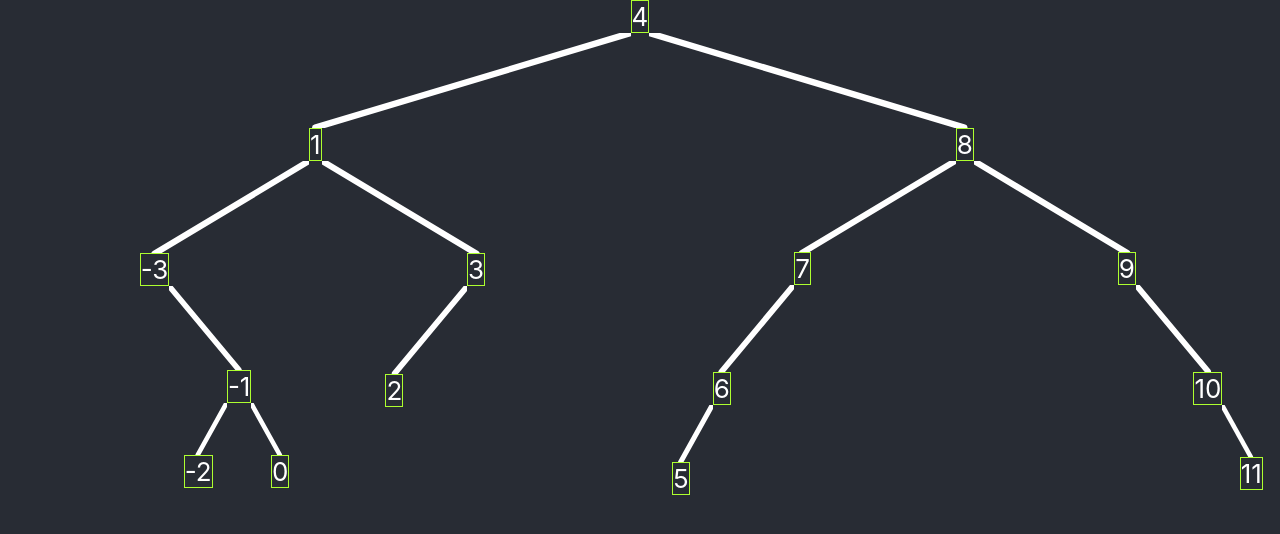
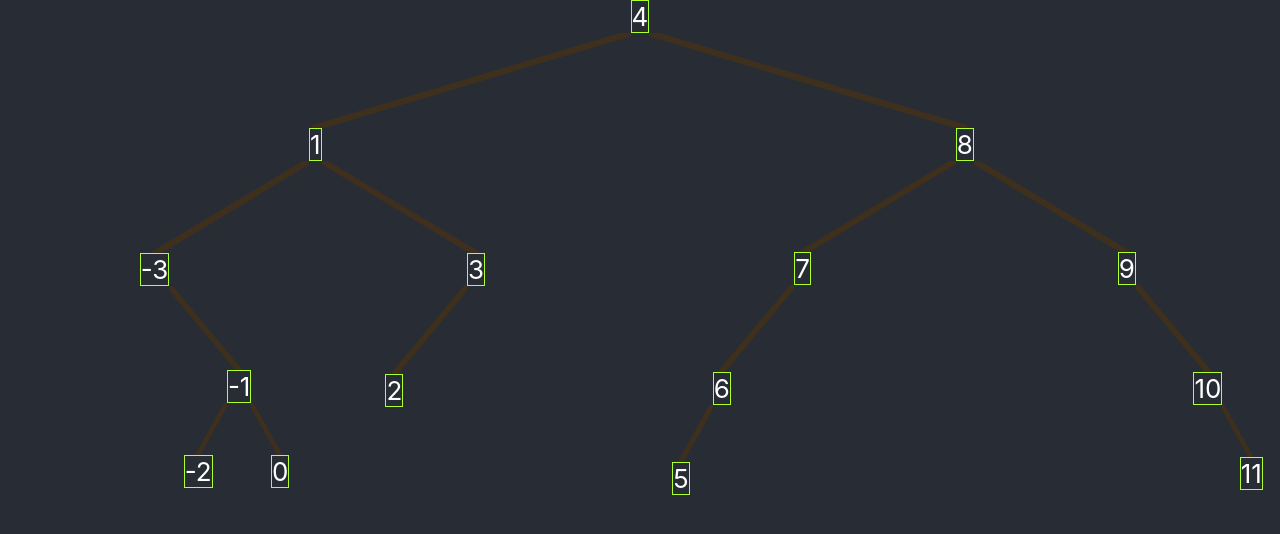
Before and after one commit to CadeWeiskopf/b-tree-madness, a React (Create React App) app: page / in a window 1280 px wide. Shown: the top 534 px of the page. Built offline with nearby package versions, Linux system fonts and the light colour scheme.

Commit message:
tree color :)

```diff
--- a/src/App.tsx
+++ b/src/App.tsx
@@ -47,7 +47,7 @@ function Node({ node }: { node: Node }) {
                 y1="100%"
                 x2="100%"
                 y2="0"
-                stroke="white"
+                stroke="#3f301d"
                 strokeWidth={Math.pow(2, node.depth)}
                 strokeLinecap="round"
               />
@@ -73,7 +73,7 @@ function Node({ node }: { node: Node }) {
                 y1="0"
                 x2="50%"
                 y2="100%"
-                stroke="white"
+                stroke="#3f301d"
                 strokeWidth={Math.pow(2, node.depth)}
                 strokeLinecap="round"
               />
```
